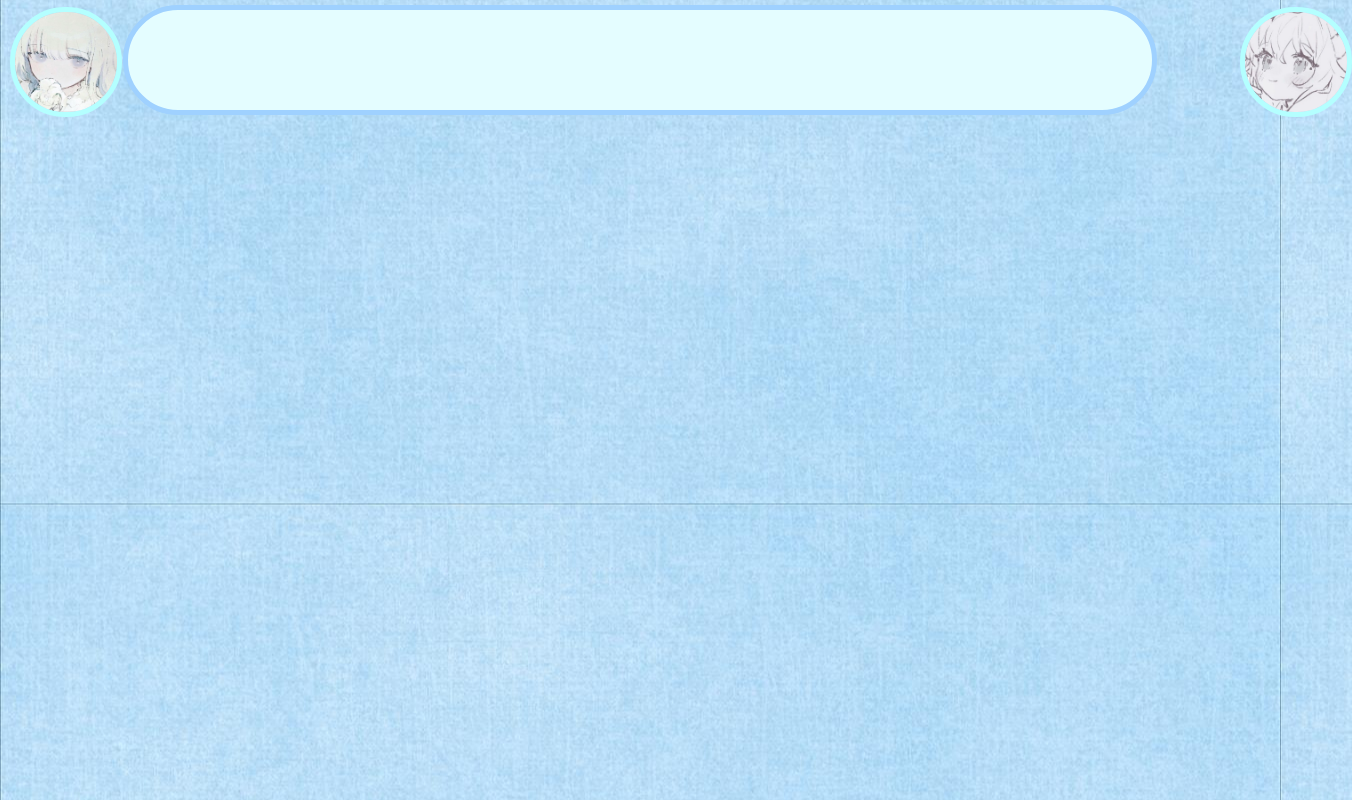
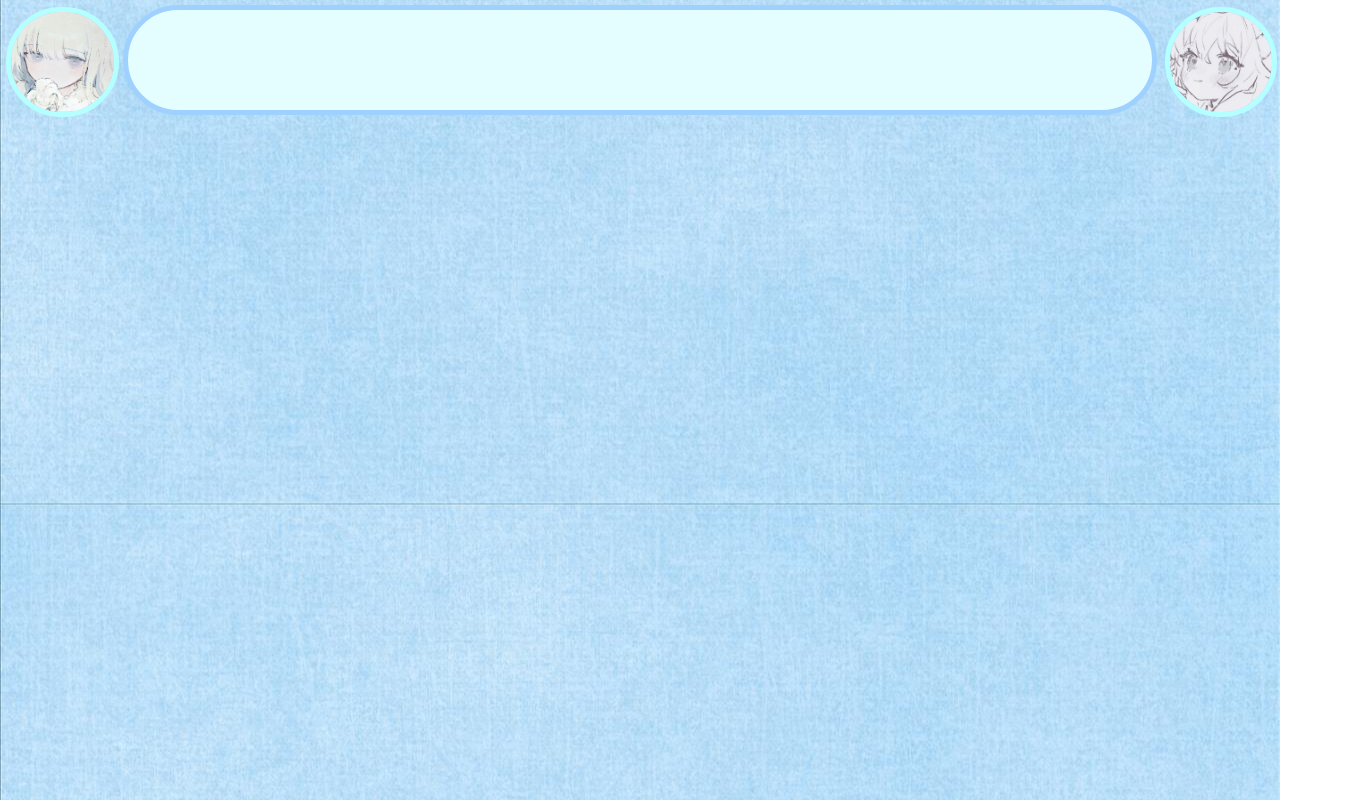
Before and after one commit to KateVivilian/Kate-ViviWebsite, a plain HTML site: page index.html in a window 1280 px wide. Shown: the whole page, 1352 px wide, since content can reach past the window. Drawn offline with Linux system fonts and the light colour scheme.

Commit message:
Fixes bug of elements

```diff
--- a/src/css/style.css
+++ b/src/css/style.css
@@ -52,9 +52,9 @@
 }
 
 .pfp1 {
-    margin-left: 10px;
+    margin-left: 0.5%;
 }
 
 .pfp2 {
-    margin-left: 1240px;
+    margin-left: 91%;
 }
```
